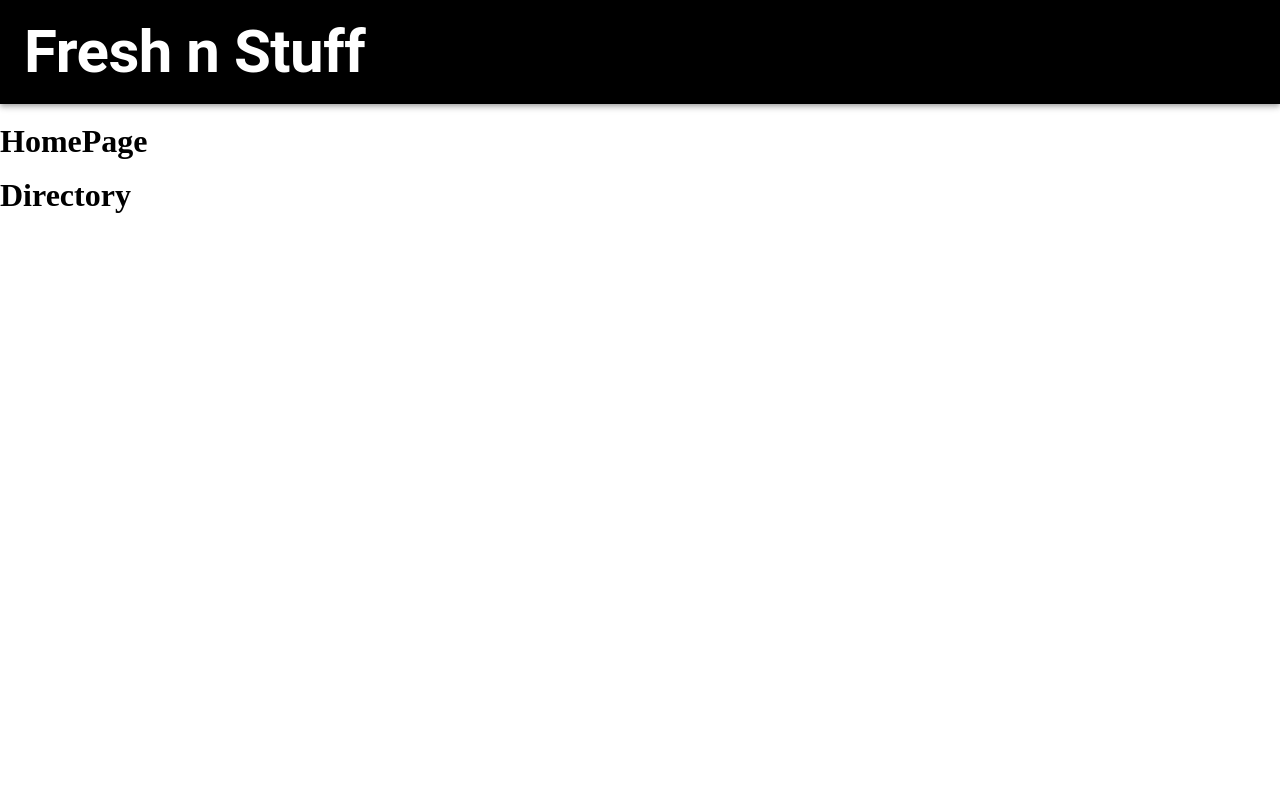
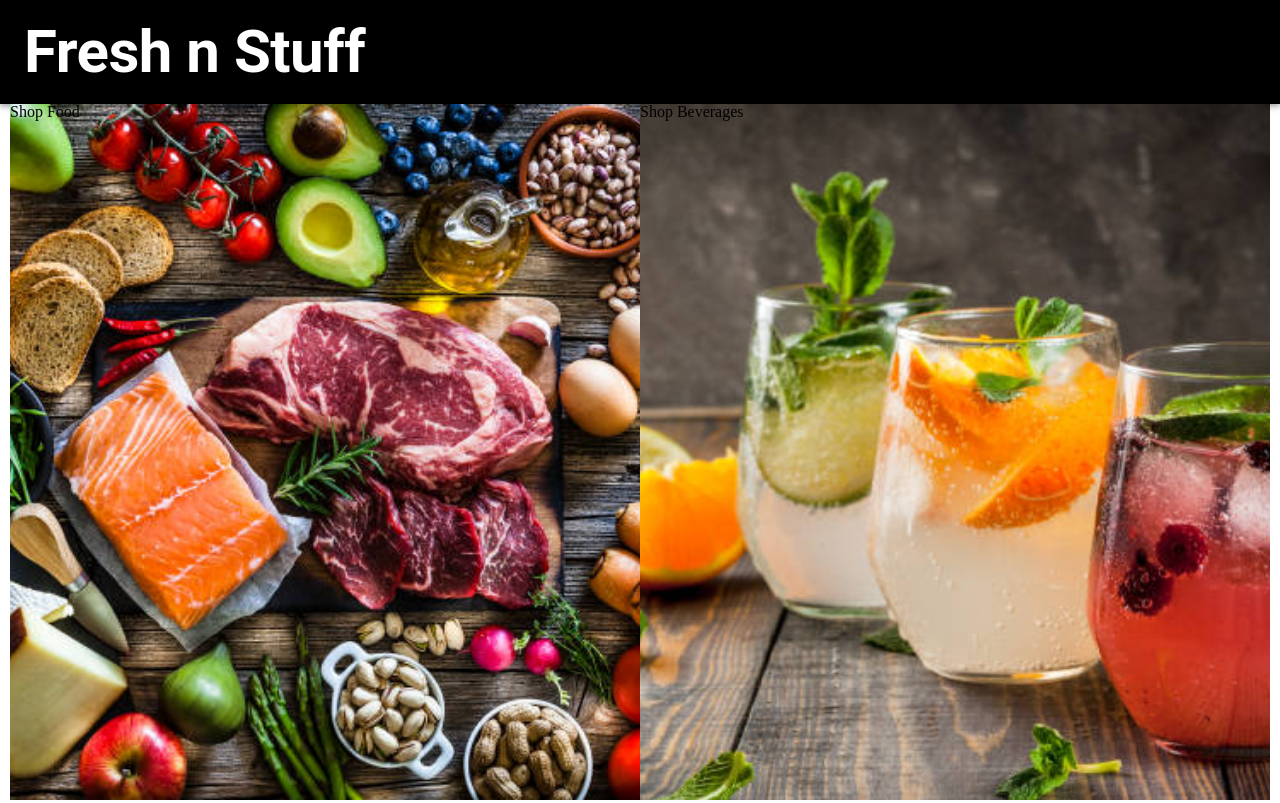
Before and after one commit to Frank-Colorado/buy-stuff, a React (Vite) app in the folder client/: page / in a window 1280 px wide. Built offline with nearby package versions, Linux system fonts and the light colour scheme.

Commit message:
added content to Directory component

```diff
--- a/client/src/App.jsx
+++ b/client/src/App.jsx
@@ -5,11 +5,13 @@ import { BrowserRouter as Router, Routes, Route } from 'react-router-dom';
 const App = () => {
   return (
     <Router>
-      <div>
+      <div className="App">
         <Header />
-        <Routes>
-          <Route path="/" element={<HomePage />} />
-        </Routes>
+        <div className="main">
+          <Routes>
+            <Route path="/" element={<HomePage />} />
+          </Routes>
+        </div>
       </div>
     </Router>
   );
--- a/client/src/components/Directory.jsx
+++ b/client/src/components/Directory.jsx
@@ -1,8 +1,43 @@
+import FoodPhoto from './../assets/foodstockphoto.jpg';
+import BeveragePhoto from './../assets/beveragestockphoto.jpg';
+
 const Directory = () => {
   return (
-    <div>
-      {' '}
-      <h1> Directory </h1>
+    <div style={{ height: '100%' }}>
+      <div
+        style={{
+          display: 'inline-block',
+          width: '100%',
+          height: '100%',
+        }}
+      >
+        <div
+          style={{
+            backgroundImage: `url(${FoodPhoto})`,
+            width: '50%',
+            height: '100%',
+            float: 'left',
+            backgroundPosition: 'center',
+            backgroundRepeat: 'no-repeat',
+            backgroundSize: 'cover',
+          }}
+        >
+          <a> Shop Food </a>
+        </div>
+        <div
+          style={{
+            backgroundImage: `url(${BeveragePhoto})`,
+            width: '50%',
+            height: '100%',
+            float: 'left',
+            backgroundPosition: 'center',
+            backgroundRepeat: 'no-repeat',
+            backgroundSize: 'cover',
+          }}
+        >
+          <a> Shop Beverages </a>
+        </div>
+      </div>
     </div>
   );
 };
--- a/client/src/index.css
+++ b/client/src/index.css
@@ -1,8 +1,14 @@
 html,
 body {
-  height: 100%;
   padding: 0;
   margin: 0;
+}
+
+html,
+body,
+#root,
+.App {
+  height: 100vh;
 }
 
 *,
@@ -19,6 +25,7 @@ body {
 
 a {
   text-decoration: none;
+  cursor: pointer;
 }
 
 a,
@@ -27,3 +34,10 @@ a:hover {
   -moz-transition: all 0.4s ease-in-out;
   transition: all 0.4s ease-in-out;
 }
+
+.main {
+  width: 100%;
+  height: calc(100% - 6.5rem);
+  padding: 0 10px;
+  margin: 0 auto;
+}
--- a/client/src/pages/HomePage.jsx
+++ b/client/src/pages/HomePage.jsx
@@ -2,10 +2,9 @@ import Directory from '../components/Directory';
 
 const HomePage = () => {
   return (
-    <div>
-      <h1> HomePage </h1>
+    <section style={{ height: '100%' }}>
       <Directory />
-    </div>
+    </section>
   );
 };
 
```
